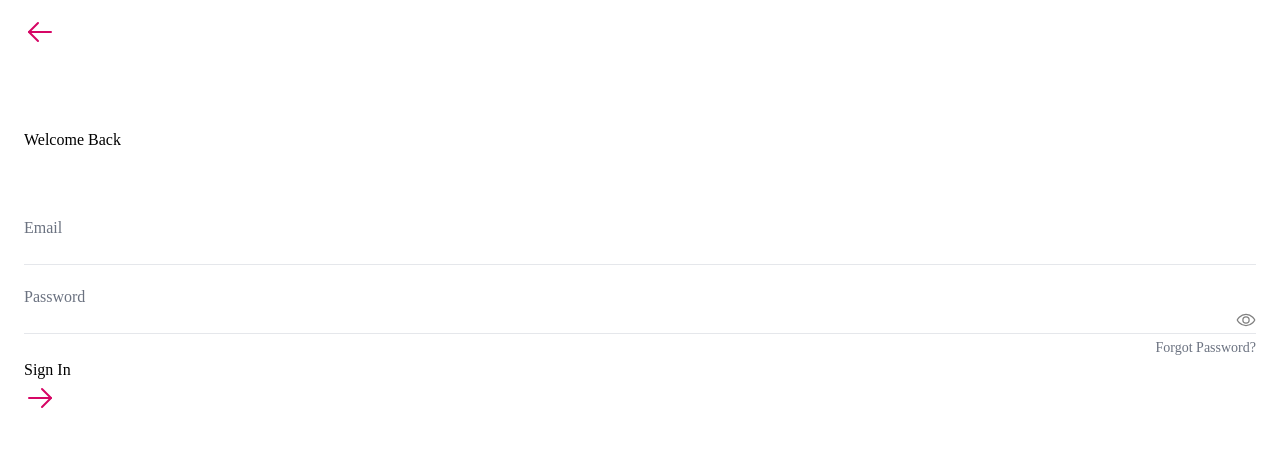
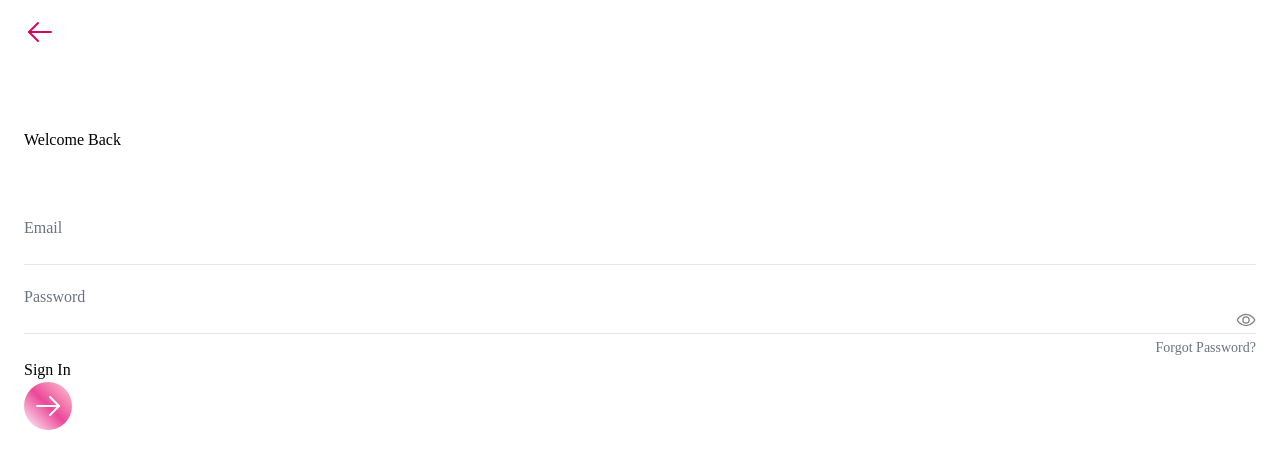
Before and after one commit to AgudaD/rapidGrills, a React (Vite) app: page /login in a window 1280 px wide. Shown: the top 468 px of the page. Built offline with nearby package versions, Linux system fonts and the light colour scheme; a web font is replaced by a local one.

Commit message:
new commit

```diff
--- a/src/pages/authentication/Login.jsx
+++ b/src/pages/authentication/Login.jsx
@@ -23,9 +23,9 @@ const Login = () => {
 
         <div>
             <h2>Sign In</h2>
-            <section>
-                <ArrowRight size={32} color="#D60665" />
-            </section>
+            <div className="flex rounded-full w-12 h-12 justify-center items-center bg-gradient-to-tr from-white via-pink-500 to-rose-200">
+                <ArrowRight size={32} color="white" />
+            </div>
         </div>
       </div>
     </div>
```
